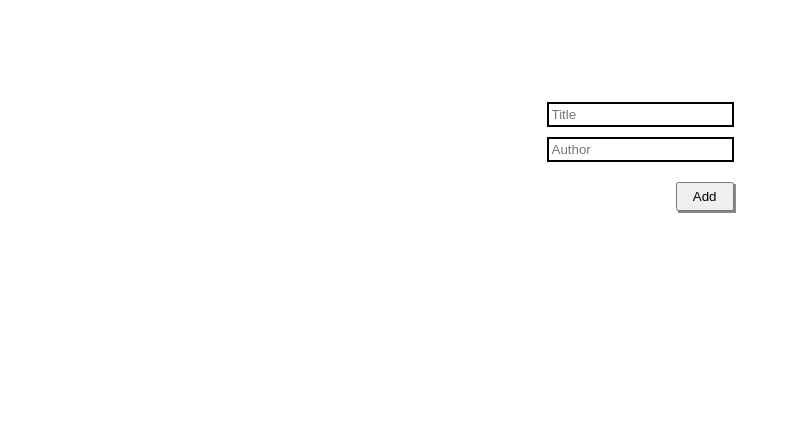
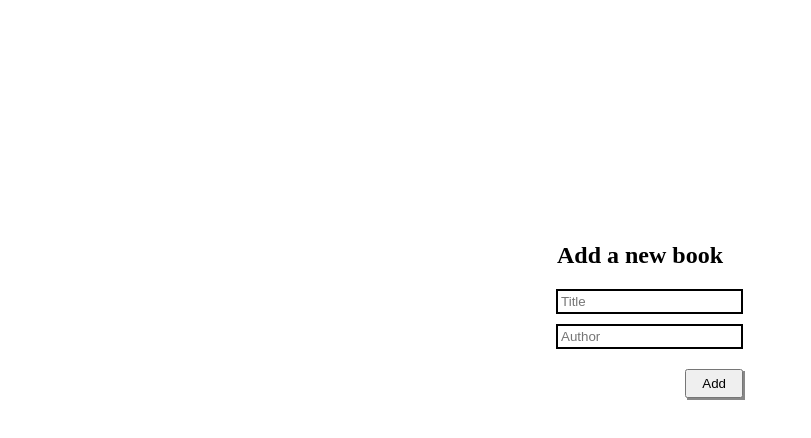
Before and after one commit to waseemqureshi2020/awesome-books, a website: page index.html in a window 1280 px wide. Shown: the part 242-680 px from the top of the page, without its empty margins (0-811 px from the left). Drawn offline with Linux system fonts and the light colour scheme.

```diff
--- a/index.html
+++ b/index.html
@@ -26,6 +26,7 @@
     </ul>
   </section>
   <section id="add-book-section" class="add-book">
+    <h1 class="title">Add a new book</h1>
     <input type="text" class="input-title" placeholder="Title">
     <input type="text" class="input-author" placeholder="Author">
     <button class="add-book-button">Add</button>
```
Also changed, not shown: README.md (added).
